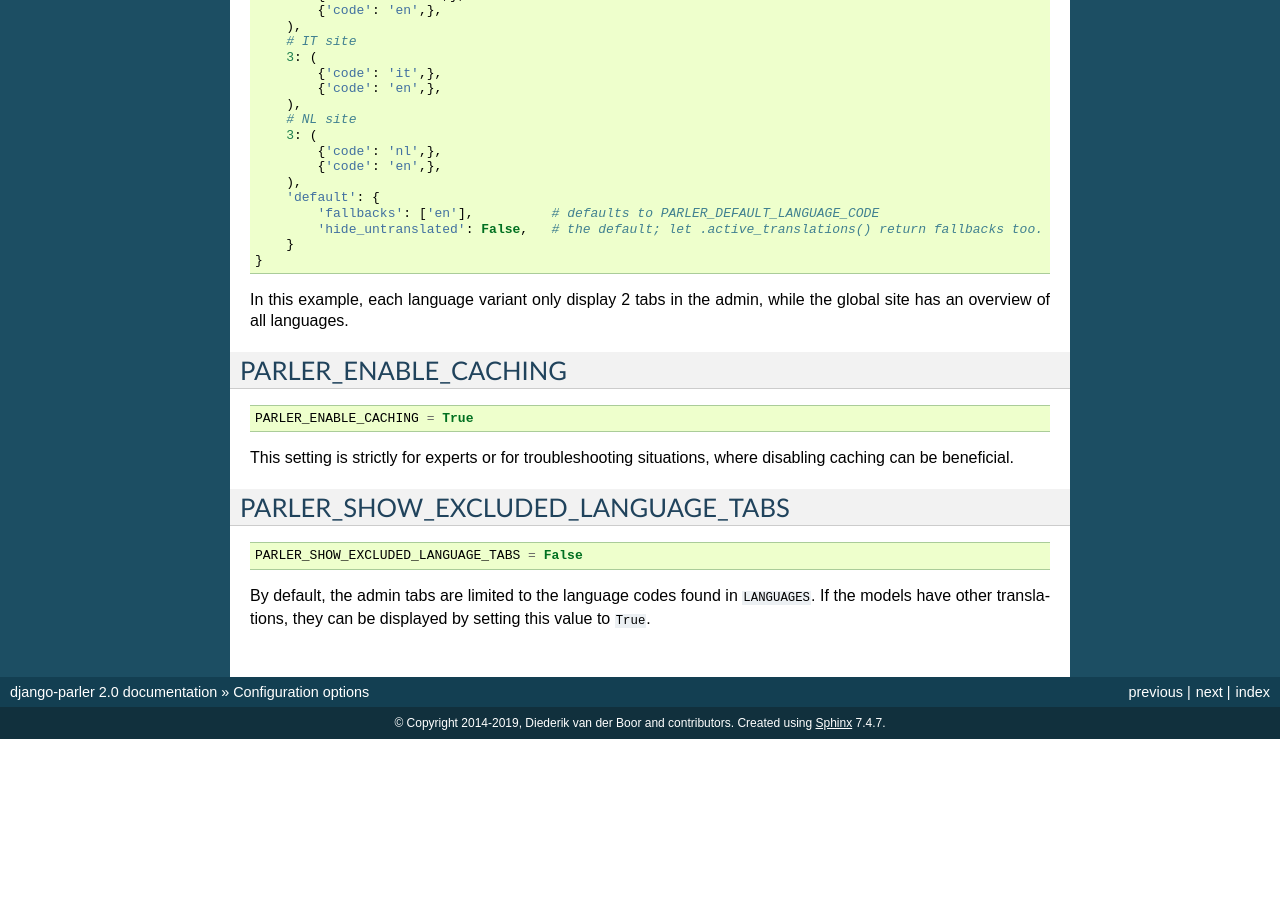
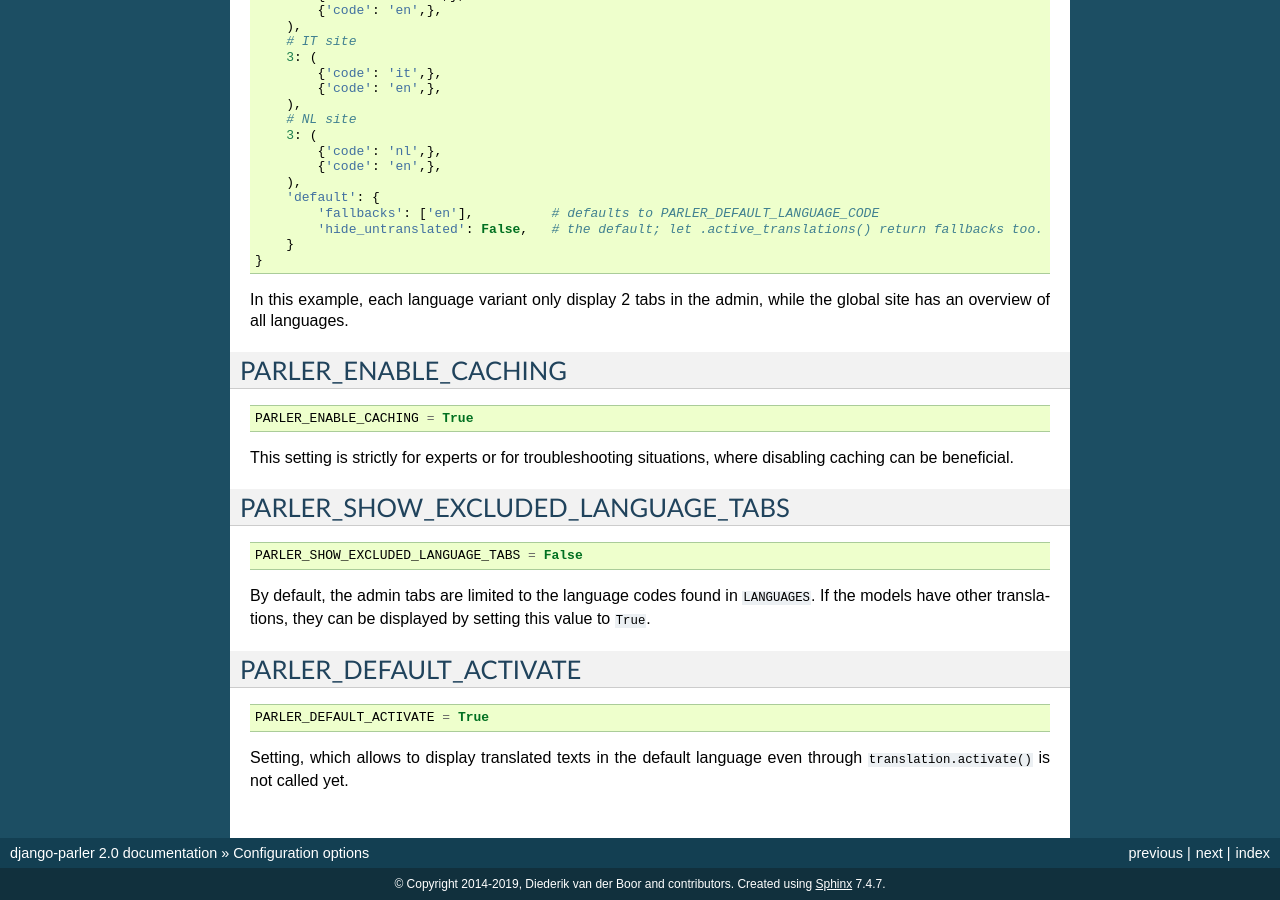
Before and after one commit to django-parler/django-parler, a Sphinx documentation site: the page built from docs/configuration.rst, in a window 1280 px wide and 900 px high, scrolled down 1294 px. Built offline with Sphinx 7.4.7, drawn with Linux system fonts in a browser that asks for light colours; cross-references to code outside the pages are shown as plain code; before the commit the page ends 2033 px from its top, so only the background shows below that; some of the changed text lies outside the part shown.

Commit message:
Fix default get_translation
Fix default `get_translation` to be used from patched method.
Add PARLER_DEFAULT_ACTIVATE to documentation

```diff
--- a/docs/configuration.rst
+++ b/docs/configuration.rst
@@ -124,3 +124,13 @@ PARLER_SHOW_EXCLUDED_LANGUAGE_TABS
 
 By default, the admin tabs are limited to the language codes found in :django:setting:`LANGUAGES`.
 If the models have other translations, they can be displayed by setting this value to ``True``.
+
+
+PARLER_DEFAULT_ACTIVATE
+----------------------------------
+
+::
+
+    PARLER_DEFAULT_ACTIVATE = True
+
+Setting, which allows to display translated texts in the default language even through ``translation.activate()`` is not called yet.
```
Also changed, not shown: 1 other file.
